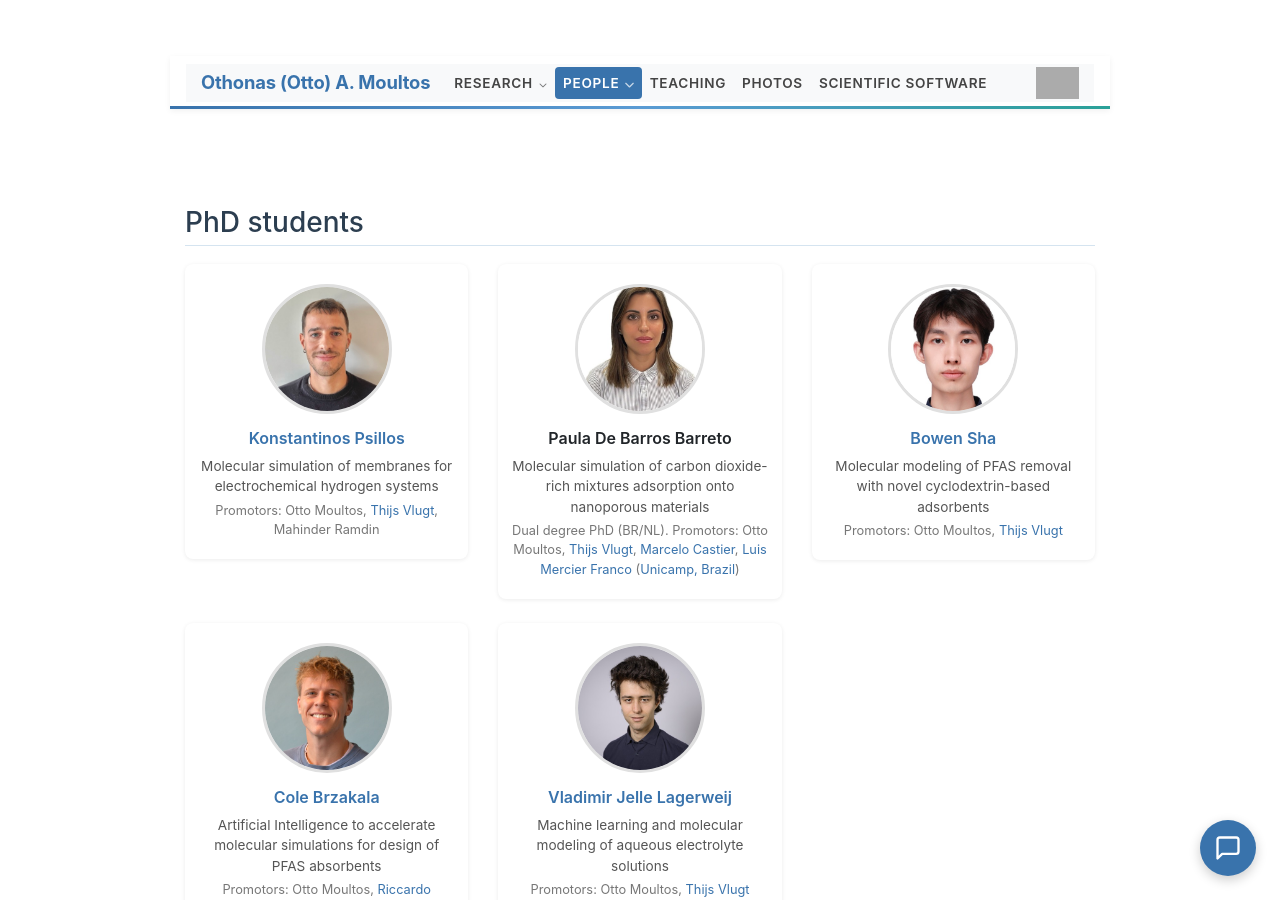
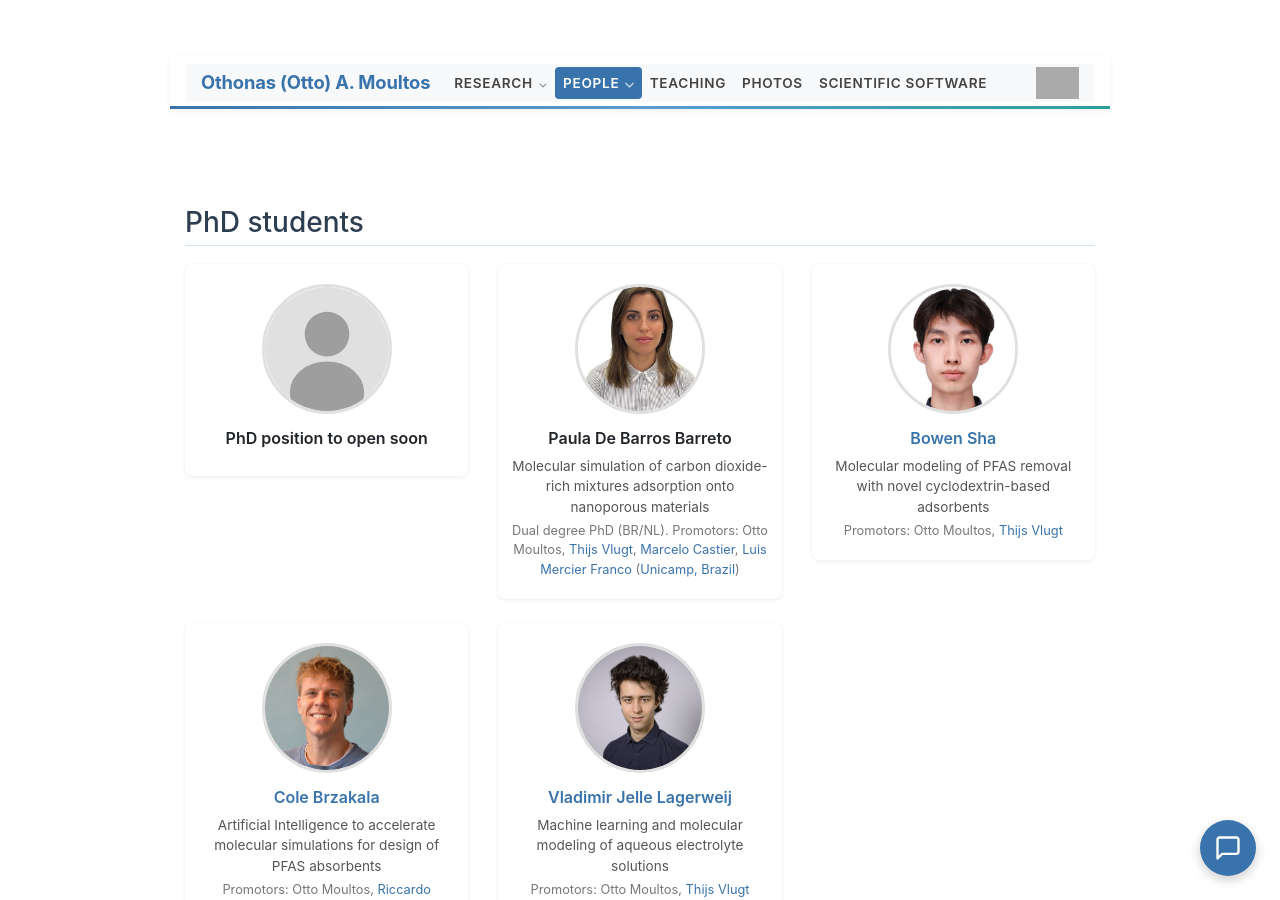
Before and after one commit to omoultosEthTuDelft/web, a Jekyll site: the page built from people/index.md, in a window 1280 px wide and 900 px high. Built offline with Jekyll 4.4.1, drawn with Linux system fonts in a browser that asks for light colours.

Commit message:
Move Konstantinos Psillos to alumni (now at Tesla)
Replace his PhD card with a "PhD position to open soon" placeholder
and add him to Former PhD students (2025-2026).

Co-Authored-By: Claude Fable 5 <noreply@anthropic.com>

```diff
--- a/people/index.md
+++ b/people/index.md
@@ -11,10 +11,8 @@ title: "People"
 <div class="row phd-grid">
   <div class="col-lg-4 col-md-6 col-sm-6 mb-4">
     <div class="person-card">
-      <img src="photos/Kostas.jpg" class="rounded-circle" alt="Konstantinos Psillos">
-      <div class="name"><a href="https://www.linkedin.com/in/kostaspsillos/">Konstantinos Psillos</a></div>
-      <div class="research">Molecular simulation of membranes for electrochemical hydrogen systems</div>
-      <div class="collab">Promotors: Otto Moultos, <a href="https://thijsvlugt.github.io/website/">Thijs Vlugt</a>, Mahinder Ramdin</div>
+      <img src="photos/placeholder.svg" class="rounded-circle" alt="PhD position to open soon">
+      <div class="name">PhD position to open soon</div>
     </div>
   </div>
 
```
Also changed, not shown: alumni/index.md (+1 -0 lines), people/photos/Kostas.jpg (deleted).
